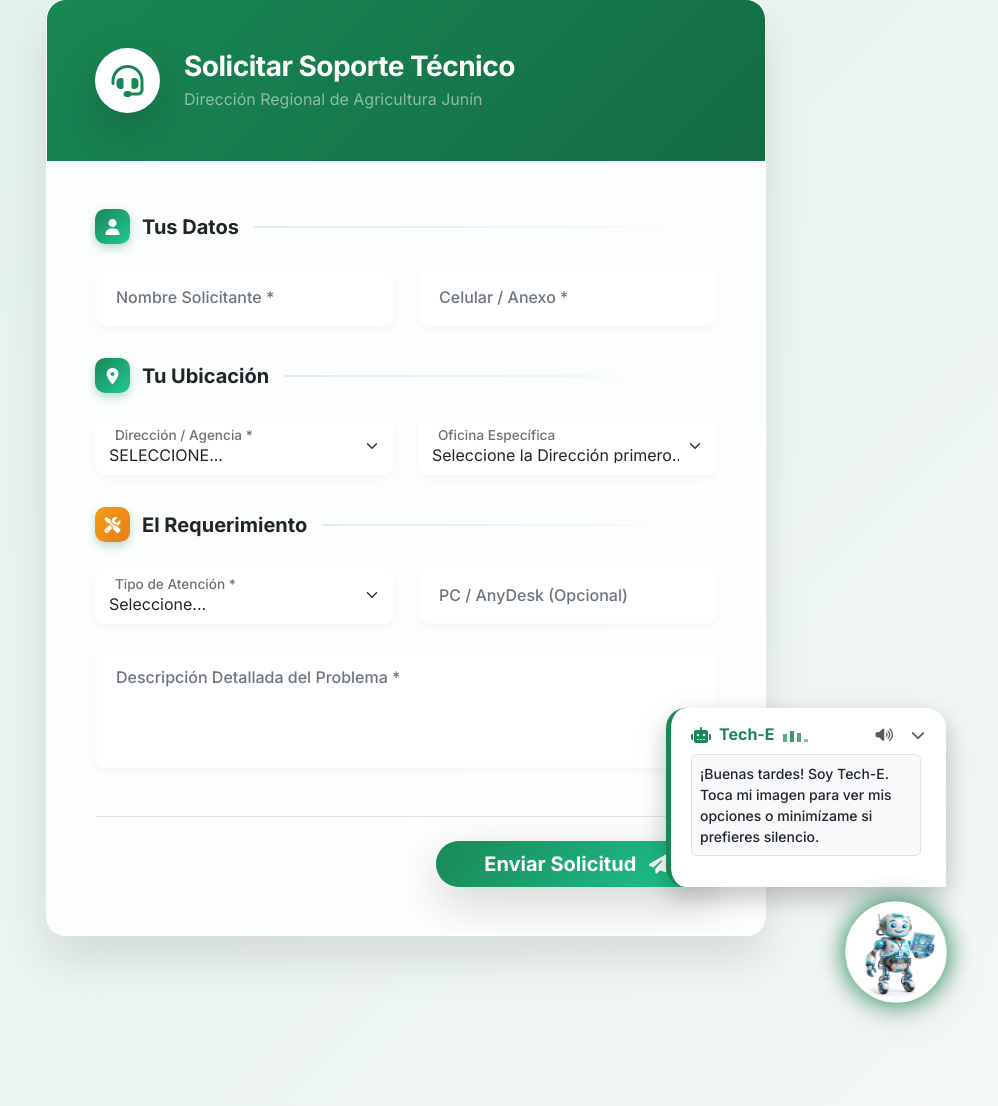
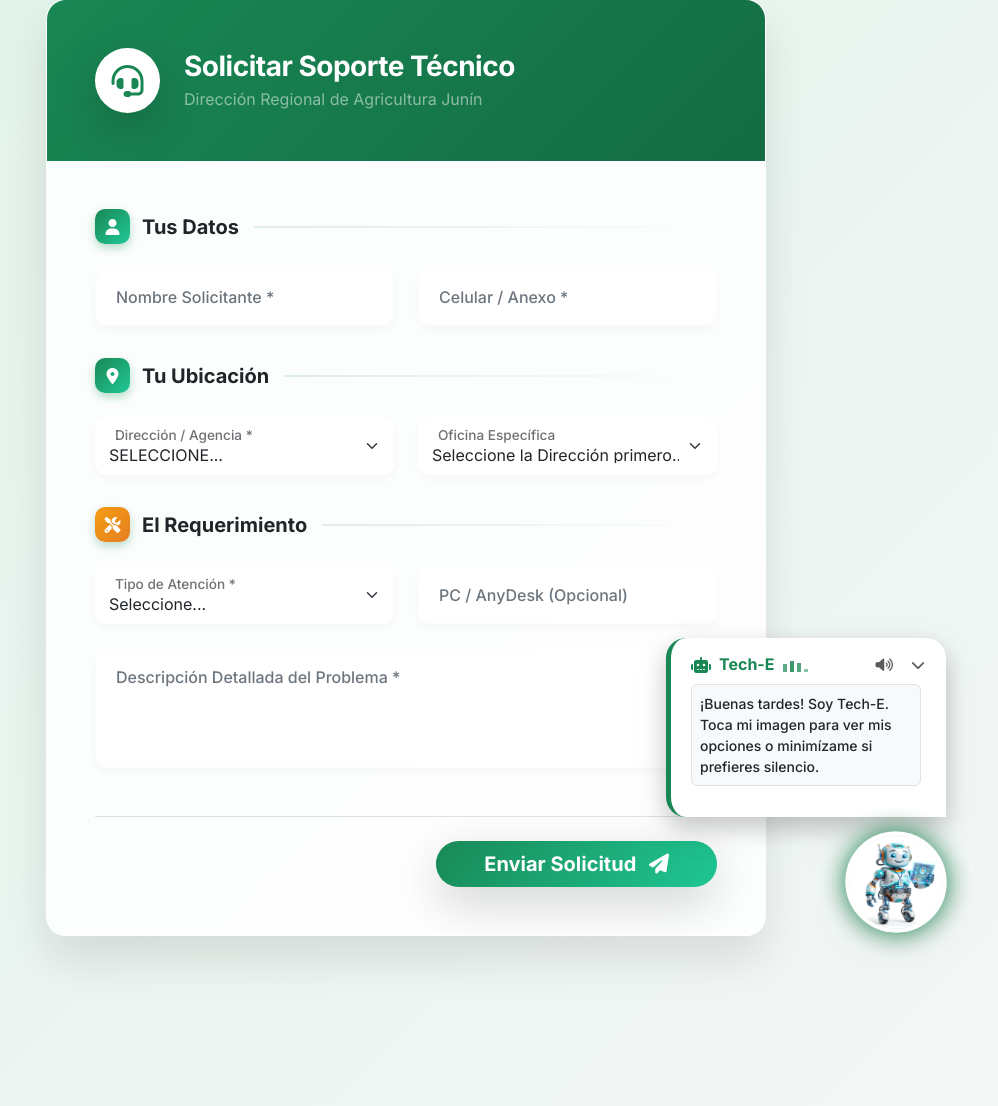
Before and after one commit to raulmarincarlos-eng/soporte-draj, a Flask app: page /solicitar in a window 1280 px wide. Shown: the part 127-1233 px from the top of the page, without its empty margins (234-1232 px from the left). Run offline with Flask 3, Linux system fonts and the light colour scheme.

Commit message:
Move robot widget higher up the screen

```diff
--- a/templates/solicitar.html
+++ b/templates/solicitar.html
@@ -10,7 +10,7 @@
     /* WIDGET DEL ROBOT FIJO */
     #robot-widget {
         position: fixed;
-        bottom: 30px;
+        bottom: 100px;
         right: 30px;
         z-index: 9999;
         display: flex;
```
